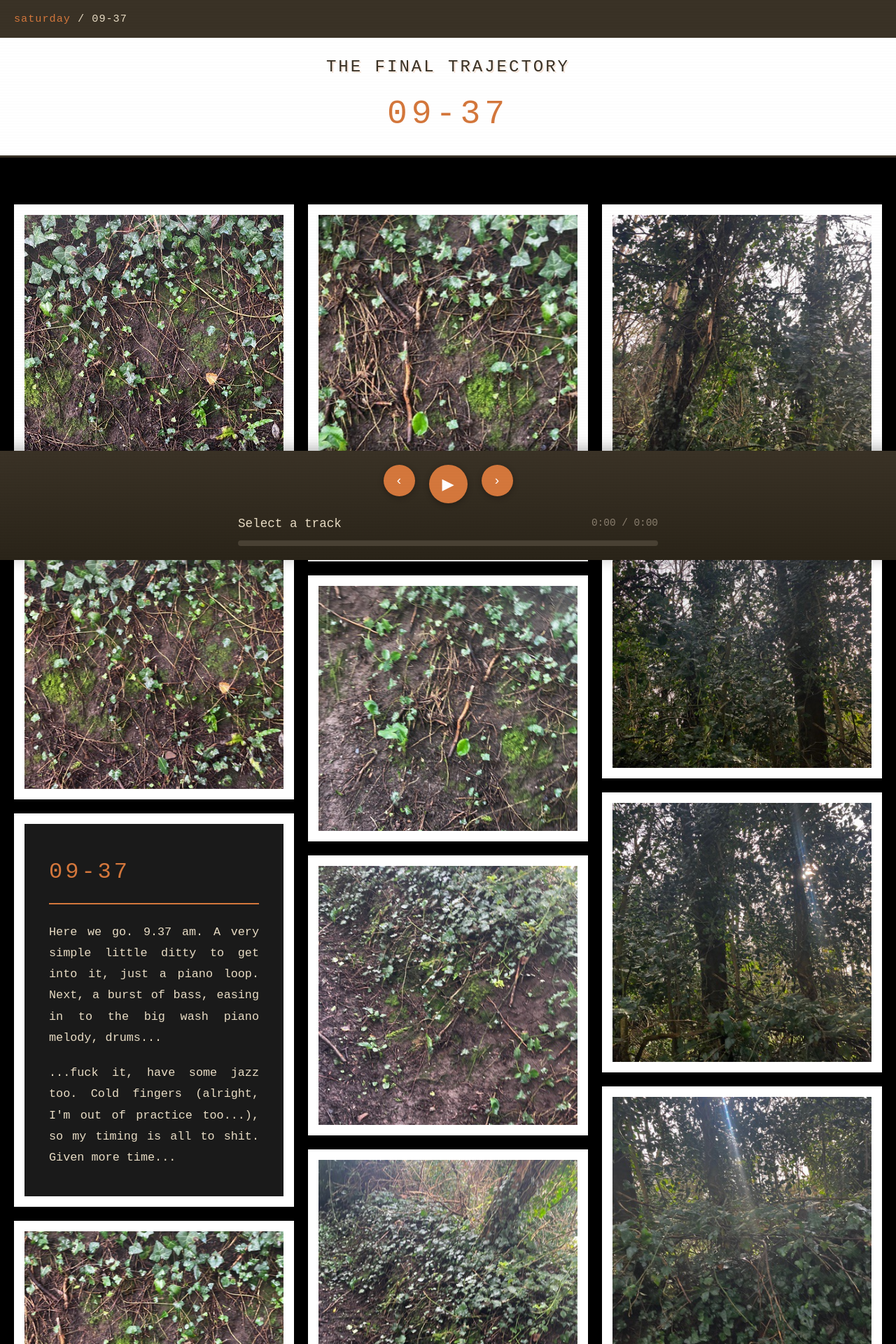
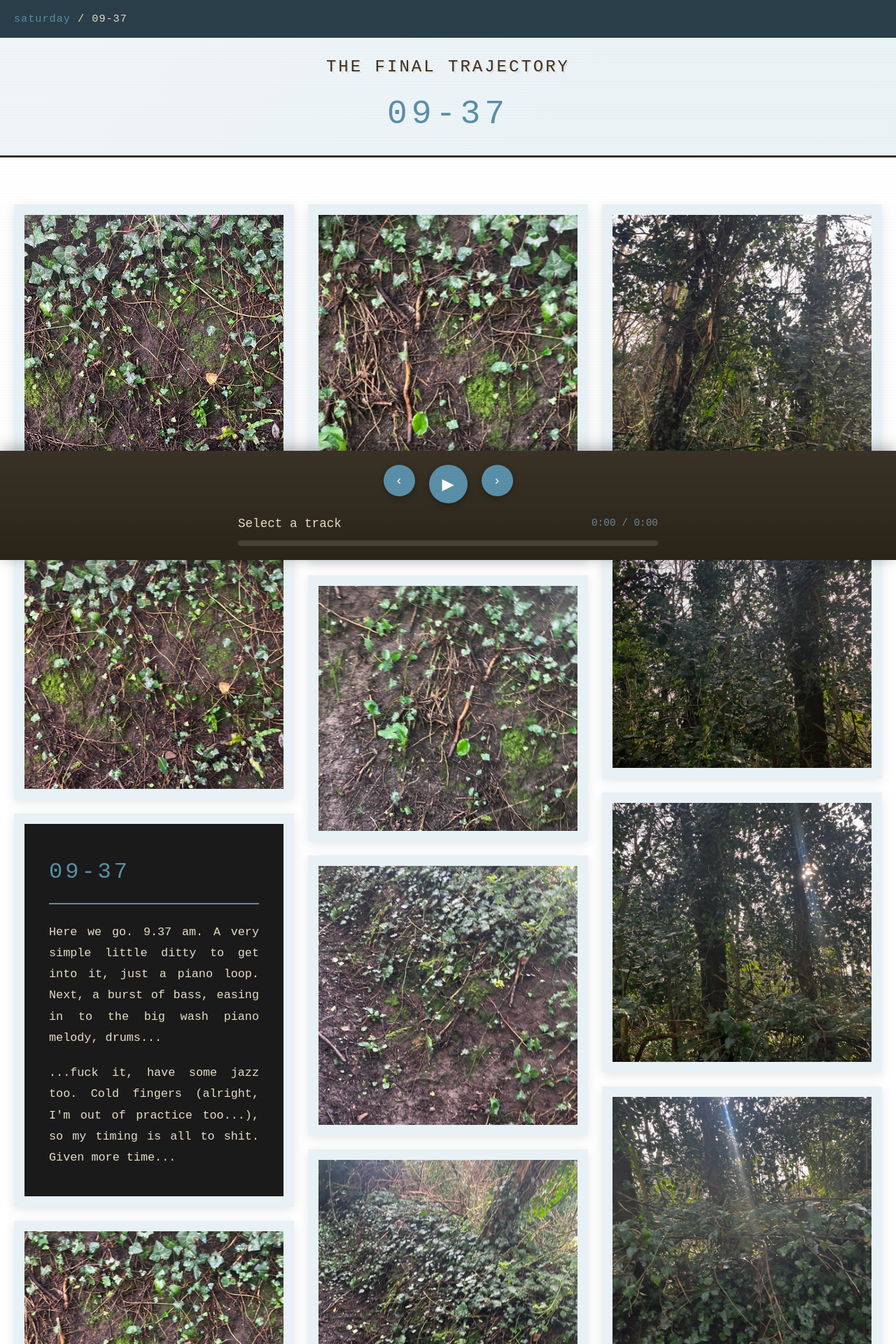
Before and after one commit to dmje/saturday, a PHP site: page /09-37.php in a window 1280 px wide. Shown: the top 1920 px of the page at 70% size. Run offline with PHP 8.4, Linux system fonts and the light colour scheme.

Commit message:
Yeh not sure

```diff
--- a/assets/css/09-37.css
+++ b/assets/css/09-37.css
@@ -1,3 +1,37 @@
-.masonry-container{
-	background-color:black !important;
+/* 09-37 - Cool Blues & Teals (Morning/Dawn) */
+
+:root {
+    --muted-orange: #5a8fa8;
+    --faded-teal: #4a7c8c;
+    --warm-grey: #6b8898;
 }
+
+body.song-page {
+    background: linear-gradient(135deg, #e8f1f5 0%, #d4e4ea 100%);
+}
+
+.breadcrumb {
+    background: #2a3f4a;
+}
+
+.song-title-header {
+    color: #5a8fa8;
+}
+
+.song-explanation h3 {
+    color: #5a8fa8;
+    border-bottom-color: #5a8fa8;
+}
+
+.masonry-item {
+    border-color: #e8f1f5;
+}
+
+.song-footer a {
+    color: #5a8fa8;
+    border-color: #5a8fa8;
+}
+
+.song-footer a:hover {
+    background: #5a8fa8;
+}
```
Also changed, not shown: assets/css/10-11.css (+37 -0 lines), assets/css/12-20.css (added, +37 -0 lines), assets/css/13-31.css (added, +37 -0 lines), assets/css/13-50.css (added, +37 -0 lines).
